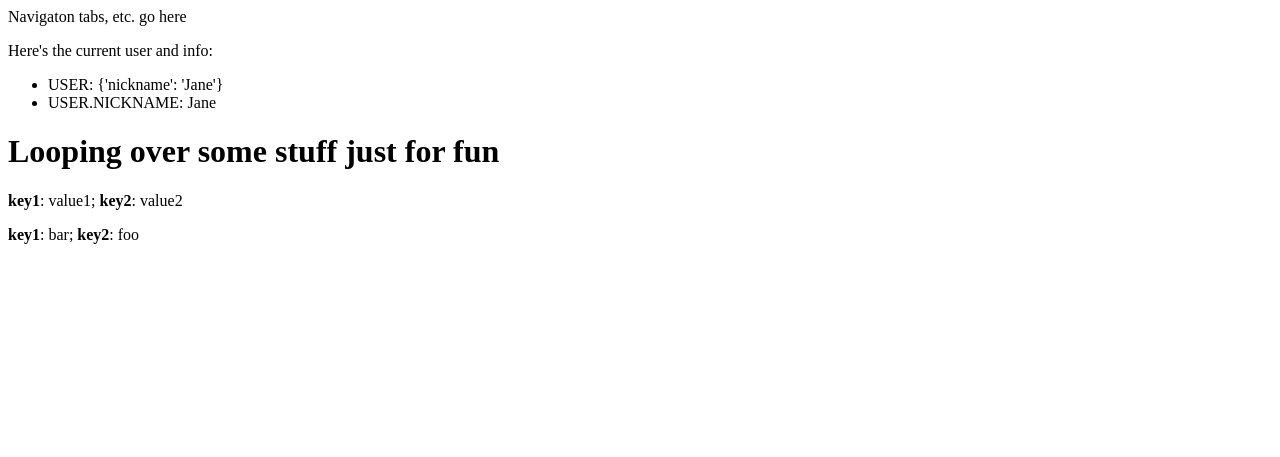
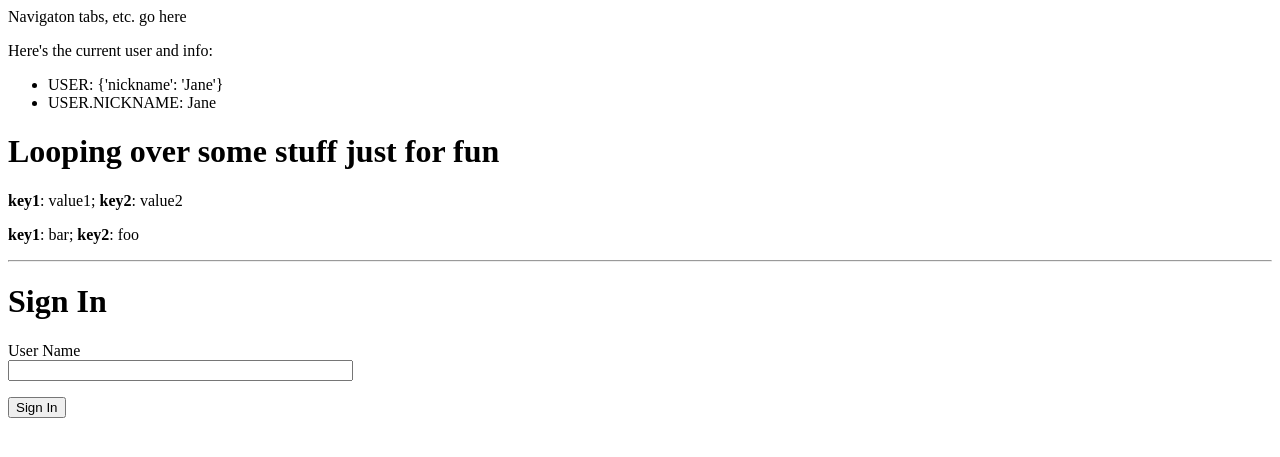
Before and after one commit to gnarlinsky/fab-lab-signin, a Flask app: page / in a window 1280 px wide. Shown: the top 457 px of the page. Run offline with Flask 2, Linux system fonts and the light colour scheme; parts of the project's set-up code (start-up, migrations or seed data) failed here and were passed over.

Commit message:
initial form stuff

```diff
--- a/app/__init__.py
+++ b/app/__init__.py
@@ -2,6 +2,6 @@ from flask import Flask
 
 app = Flask(__name__)
 # no config for now
-#app.config.from_object('config')
+app.config.from_object('config')
 
 from app import views
--- a/app/templates/signin.html
+++ b/app/templates/signin.html
@@ -16,6 +16,32 @@
             <b>key2</b>: {{thing.key2}}
         </p>
     {% endfor %}
+    <hr>
+
+    <!-- flash message for form submission -->
+    {% with messages = get_flashed_messages() %}
+        {% if messages %}
+                {% for message in messages %}
+                <span style='color: green;'>{{ message }}</span>
+                {% endfor %}
+        {% endif %}
+    {% endwith %}
+
+    <!-- the actual form -->
+    <h1>Sign In</h1>
+    <form action='' method='post' name='signin'>
+    <!-- No password for now:
+    {{form.hidden_tag()}} -->
+        <p>
+            User Name<br/>
+            {{form.user_name(size=40)}}
+            {% for error in form.errors.user_name %}
+                <span style='color: red;'>{{error}}</span>
+            {% endfor %}
+        </p>
+        <p><input type='submit' value='Sign In'></p>
+    </form>
+
 
 </body>
 </html>
--- a/app/views.py
+++ b/app/views.py
@@ -1,14 +1,41 @@
-from flask import render_template
+from flask import render_template, flash, redirect
 from app import app
+from forms import SigninForm
 
 @app.route('/')
-@app.route('/signin')
+# TODO: double check on methods argument below, esp need for 'POST'
+@app.route('/signin', methods = ['GET', 'POST'])
 def signin():
-    # define some template variables
-    title = 'Fab Lab'
+    # define var template variables
+    title = 'Fab Lab Sign-in'
     user = {'nickname': 'Jane'}  # test user
     # just to illustrate looping
     stuff = [ {'key1': 'value1', 'key2': 'value2'},
               {'key1': 'bar', 'key2': 'foo'} ]
 
-    return render_template('signin.html', title=title, user=user, stuff=stuff)
+    # instantiate a Form object
+    form = SigninForm()
+    # process form - validate and store form data
+    if form.validate_on_submit():
+        # if validate_on_submit is called when the form is actually being
+        # submitted, this will return True - if it successfully gathered and
+        # validated the data
+
+        # flash(): quick way to show a message after form submission
+        #  currently just displays submitted data
+        # (see 'with messages = get_flashed_messages()' in template
+        messg = 'User: {}; checked boxes: {}.'.format(form.user_name.data,
+                                                      '(not implem)')
+        flash(messg)
+        # but we're just one page/template...
+        #return redirect('/somewhere')
+
+
+    # else - if validate_on_submit is being called AS the form is being presented
+    # to user, *before* the user has entered any data, it will return
+    # False. This indicates that we have to render the template.
+    # validate_on_submit could also have returned False if something went wrong
+    # during form processing, which means we go back to the form, i.e. render
+    # the template
+    return render_template('signin.html', title=title, user=user, form=form,
+                            stuff=stuff)
--- a/config.py
+++ b/config.py
@@ -1,2 +1,4 @@
-CSRF_ENABLED = True
+CSRF_ENABLED = False
+
+# Though set CSRF_ENABLED to False, still error if no SECRET_KEY....
 SECRET_KEY = 'foobar'
```
